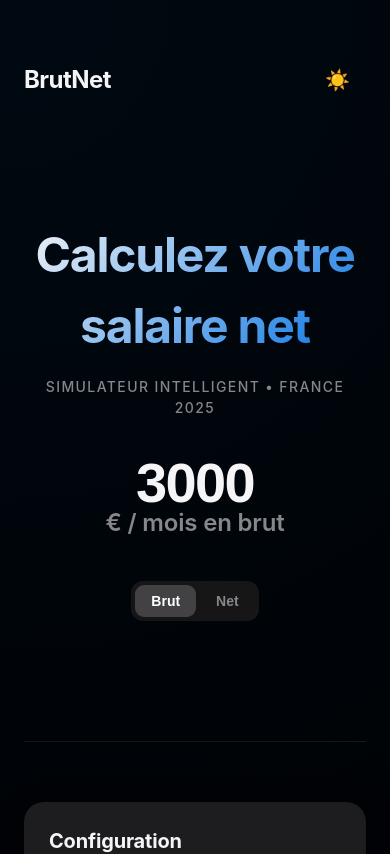
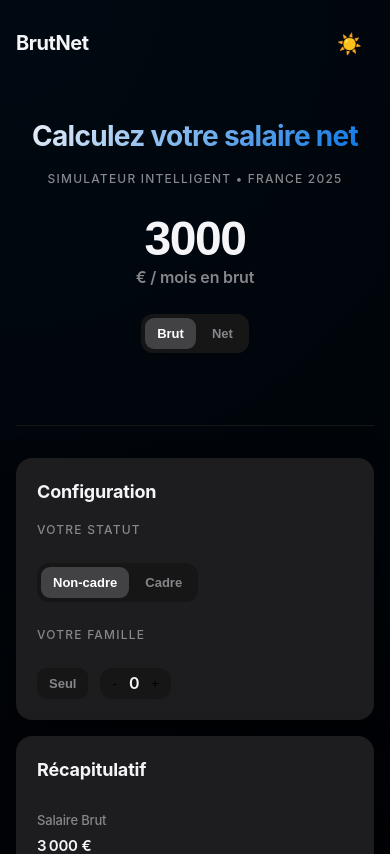
Before and after one commit to HAAMZA7/Simulateur-Brut-Net, a React (Vite) app: page / in a window 390 px wide. Shown: the top 854 px of the page. Built offline with nearby package versions, Linux system fonts and the light colour scheme.

Commit message:
fix: comprehensive mobile responsive styles for iPhone 14

```diff
--- a/src/index.css
+++ b/src/index.css
@@ -246,12 +246,108 @@ body {
 }
 
 @media (max-width: 600px) {
-    .apple-input {
-        font-size: 56px;
+
+    /* Hero */
+    .hero-section {
+        padding: 40px 0 40px;
     }
 
+    .hero-title {
+        font-size: 28px;
+        line-height: 1.2;
+    }
+
+    .hero-label {
+        font-size: 12px;
+        margin-bottom: 24px;
+    }
+
+    .apple-input {
+        font-size: 48px;
+    }
+
+    .apple-input-unit {
+        font-size: 16px;
+        margin-top: 0;
+    }
+
+    /* Header */
+    .apple-header {
+        padding: 24px 0 16px;
+    }
+
+    .apple-header__logo {
+        font-size: 20px;
+    }
+
+    /* Cards */
     .apple-card {
-        padding: 24px;
+        padding: 20px;
+        border-radius: 16px;
+        margin-bottom: 16px;
+    }
+
+    .apple-card__title {
+        font-size: 18px;
+        margin-bottom: 16px;
+    }
+
+    /* Toggle */
+    .apple-toggle {
+        flex-wrap: wrap;
+        justify-content: center;
+    }
+
+    .apple-toggle__btn {
+        padding: 8px 12px;
+        font-size: 13px;
+    }
+
+    /* Lists */
+    .apple-list-row {
+        flex-direction: column;
+        gap: 4px;
+        padding: 12px 0;
+    }
+
+    .apple-list-label {
+        font-size: 13px;
+    }
+
+    .apple-list-value {
+        font-size: 15px;
+    }
+
+    .apple-list-row--total .apple-list-value {
+        font-size: 20px;
+    }
+
+    /* Section divider */
+    .section-divider {
+        margin: 32px 0;
+    }
+
+    /* Grids in config */
+    .apple-card div[style*="grid-template-columns"] {
+        display: flex !important;
+        flex-direction: column !important;
+        gap: 24px !important;
+    }
+
+    /* Container padding */
+    .app-container {
+        padding: 0 16px 80px;
+    }
+
+    /* Utilities */
+    .mt-40 {
+        margin-top: 24px;
+    }
+
+    /* Signature */
+    .signature-container {
+        padding: 2rem 1rem;
+        margin-top: 32px;
     }
 }
 
```
